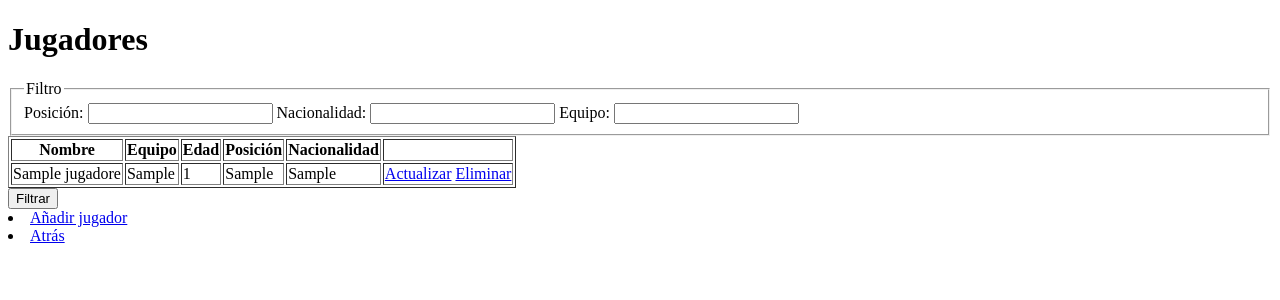
After one commit to kevinp97/Curso-Django, a Django app: page /deportes/futbol/listado-jugadores in a window 1280 px wide. The commit adds this page. Shown: the top 300 px of the page. Run offline with Django 4.2, Linux system fonts and the light colour scheme; tables that the repository leaves empty hold one stand-in row (values such as "Sample post").

Commit message:
Ejercicio con añadir, actualizar y borrar, falta filtrar

```diff
--- a/primerProyectoDjango/clientes/templates/clientes.html
+++ b/primerProyectoDjango/clientes/templates/clientes.html
@@ -20,7 +20,7 @@
 
     <!--Para añadir el mensaje de si se ha registrado correctamente-->
     <h2 style="color:green">{{mensaje}}</h2>
-</form>
+  </form>
 
   <a href="{% url 'inicio' %}">Inicio</a>
 </body>
--- a/primerProyectoDjango/deportes/admin.py
+++ b/primerProyectoDjango/deportes/admin.py
@@ -1,3 +1,6 @@
 from django.contrib import admin
 
+from deportes.models import Jugadores
+
 # Register your models here.
+admin.site.register(Jugadores)
--- a/primerProyectoDjango/deportes/models.py
+++ b/primerProyectoDjango/deportes/models.py
@@ -1,3 +1,12 @@
 from django.db import models
 
 # Create your models here.
+class Jugadores(models.Model):
+    nombre = models.CharField(max_length=40)
+    equipo = models.CharField(max_length=40)
+    edad = models.IntegerField()
+    posicion = models.CharField(max_length=40)
+    nacionalidad = models.CharField(max_length=40)
+
+    def __str__(self):
+        return f'{self.id} {self.nombre} {self.equipo} {self.edad} {self.posicion} {self.nacionalidad}'
--- a/primerProyectoDjango/deportes/templates/deportes.html
+++ b/primerProyectoDjango/deportes/templates/deportes.html
@@ -9,6 +9,8 @@
     <h3>{{descripcion}}</h3>
 
     <!--<a href="{% url 'listado_selecciones' %}">Listado Selecciones Mundial</a>-->
-    <a href="futbol/listado-selecciones?titulo=TablaSelecciones">Listado Selecciones Mundial</a>
+    <li><a href="futbol/listado-selecciones?titulo=TablaSelecciones">Listado Selecciones Mundial</a></li>
+    <li><a href="futbol/listado-jugadores?titulo=TablaSelecciones">Listado jugadores</a></li>
+    <li><a href="{% url 'inicio' %}">Inicio</a></li>
 </body>
 </html>
--- /dev/null
+++ b/primerProyectoDjango/deportes/templates/jugadores.html
@@ -0,0 +1,78 @@
+<!DOCTYPE html>
+<html lang="en">
+<head>
+    <meta charset="UTF-8">
+    <title>Title</title>
+</head>
+<body>
+<H1>Jugadores</H1>
+
+<form action="listado-selecciones" method="POST">
+    {%csrf_token%}
+    <fieldset>
+        <legend>Filtro</legend>
+        <label>Posición: <input type="text" name="Posicion" list="posicion"/>
+            <datalist id="posicion">
+                {% for posicion in listado_posicion %}
+                <option value="{{posicion}}"></option>
+                {% endfor %}
+            </datalist>
+        </label>
+
+        <label>Nacionalidad: <input type="text" name="Nacionalidad" list="nacionalidad"/>
+            <datalist id="nacionalidad">
+                {% for nacionalidad in listado_nacionalidad %}
+                <option value="{{nacionalidad}}"></option>
+                {% endfor %}
+            </datalist>
+        </label>
+
+        <label>Equipo: <input type="text" name="Equipo" list="equipo"/>
+            <datalist id="equipo">
+                {% for equipo in listado_equipos %}
+                <option value="{{equipo}}"></option>
+                {% endfor %}
+            </datalist>
+        </label>
+
+    </fieldset>
+
+    <table border="1" title="{{titulo_tabla}}">
+    <thead>
+    <tr>
+        <th>Nombre</th>
+        <th>Equipo</th>
+        <th>Edad</th>
+        <th>Posición</th>
+        <th>Nacionalidad</th>
+        <th></th>
+    </tr>
+    </thead>
+    <tbody>
+    {% for jugador in jugadores %}
+        <tr>
+            <td>{{jugador.nombre}}</td>
+            <td>{{jugador.equipo}}</td>
+            <td>{{jugador.edad}}</td>
+            <td>{{jugador.posicion}}</td>
+            <td>{{jugador.nacionalidad}}</td>
+            <td>
+                <a href="{% url 'editar_jugador' jugador.id %}">Actualizar</a>
+                <a href="{% url 'eliminar_jugador' jugador.id %}">Eliminar</a>
+            </td>
+        </tr>
+    {% endfor %}
+
+    </tbody>
+
+    </table>
+    <input type="hidden" name="titulo" value="{{titulo_tabla}}">
+    <input type="hidden" name="action" value="filtrar">
+    <input type="submit" value="Filtrar"/>
+
+</form>
+    <li><a href="{% url 'aniadir_jugador' %}">Añadir jugador</a></li>
+    <li><a href="{% url 'deportes' %}">Atrás</a></li>
+
+</body>
+</html>
--- a/primerProyectoDjango/deportes/views.py
+++ b/primerProyectoDjango/deportes/views.py
@@ -1,4 +1,7 @@
+from django.forms import modelform_factory
 from django.shortcuts import render, get_object_or_404
+
+from deportes.models import Jugadores
 
 
 # Create your views here.
@@ -66,3 +69,56 @@ def listar_selecciones(request):
 
 def aniadir_seleccion(request):
     return render(request, "nueva_seleccion.html")
+
+def listar_jugadores(request):
+    posiciones = ['Portero', 'Defensa centra','Lateral izquierdo','Lateral derecho',
+                            'Centrocampista defensivo', 'Medio centro', 'Media punta', 'Extremo izquierdo',
+                            'Extremo derecho', 'Delantero']
+    nacionalidad = ['España', 'Portugal', 'Alemania','Francia','Italia','Inglaterra','Argentina','Brasil','Uruguay']
+    equipos = ['Real Madrid', 'FC Barcelona', 'Atletico de Madrid','Sevilla','Betis', 'Bayern de Munich', 'BVB',
+               'PSG', 'Juventus', 'Milan', 'Inter Milan', 'Roma', 'Napoles', 'Liverpool', 'Manchester United',
+               'Manchester City', 'Arsenal', 'Chelsea']
+
+    jugadores = Jugadores.objects.all()
+    contexto = {"listado_posicion": posiciones, "listado_nacionalidad": nacionalidad,
+                "listado_equipos":equipos, "jugadores":jugadores}
+
+    return render(request, 'jugadores.html', contexto)
+
+JugadorForm = modelform_factory(Jugadores, exclude=[])
+def aniadir_jugadores(request):
+    mensaje = ''
+    if request.method == 'POST':
+        jugador_form = JugadorForm(request.POST)
+        jugador_form.save()
+        mensaje = 'Jugador registrado en la base de datos'
+    jugador_form = JugadorForm()
+    contexto = {"mensaje":mensaje, "jugador_form":jugador_form}
+    return render(request, 'add_jugador.html', contexto)
+
+def eliminar_jugador(request, id):
+    jugador = Jugadores.objects.get(pk=id)
+    jugador.delete()
+    jugadores = Jugadores.objects.all()
+    contexto = {"jugadores":jugadores}
+    return render(request, 'jugadores.html', contexto)
+
+def editar_jugador(request, id):
+    mensaje = ''
+    if request.method == 'POST':
+        mensaje = 'Jugador actualizado en la base de datos'
+
+    jugador = Jugadores.objects.filter(id=id).first()
+    jugador_form = JugadorForm(instance=jugador)
+    contexto = {"jugador_form": jugador_form, "jugador":jugador, "mensaje":mensaje}
+    return render(request, "edit_jugador.html", contexto)
+
+def actualizar_jugador(request, id):
+    jugador = Jugadores.objects.get(pk=id)
+    #obtener los datos de la edicion del jugador y hacer match con el jugador de la base de datos
+    jugador_form = JugadorForm(request.POST, instance=jugador)
+    if jugador_form.is_valid():
+        jugador_form.save()
+    jugadores = Jugadores.objects.all()
+    contexto = {"jugadores":jugadores}
+    return render(request,"jugadores.html",contexto)
--- a/primerProyectoDjango/primerProyectoDjango/urls.py
+++ b/primerProyectoDjango/primerProyectoDjango/urls.py
@@ -16,8 +16,9 @@ Including another URLconf
 from django.contrib import admin
 from django.urls import path
 
-from clientes.views import aniadir_clientes
-from deportes.views import deportes, listar_selecciones, aniadir_seleccion
+from clientes.views import aniadir_clientes, delete_client_template, delete_client
+from deportes.views import deportes, listar_selecciones, aniadir_seleccion, listar_jugadores, aniadir_jugadores, \
+    eliminar_jugador, editar_jugador, actualizar_jugador
 from webapp.views import bienvenido, despedida, listar_alumnos
 
 urlpatterns = [
@@ -28,6 +29,12 @@ urlpatterns = [
     path('alumnos/listado_alumnos/', listar_alumnos, name="listado_alumnos"),
     path('deportes/futbol/listado-selecciones', listar_selecciones, name="listado_selecciones"),
     path('deportes/futbol/aniadir-seleccion', aniadir_seleccion, name="aniadir_seleccion"),
-    path('clientes/nuevo_cliente', aniadir_clientes, name="aniadir_cliente")
-
+    path('clientes/nuevo_cliente', aniadir_clientes, name="aniadir_cliente"),
+    path('clientes/delete_template', delete_client_template, name="clientes_del_template"),
+    path('clientes/delete/<int:id>', delete_client, name="client_del"),
+    path('deportes/futbol/listado-jugadores', listar_jugadores, name="listado_jugadores"),
+    path('deportes/futbol/listado-jugadores/add-player', aniadir_jugadores, name="aniadir_jugador"),
+    path('deportes/futbol/eliminar-jugador/<int:id>', eliminar_jugador, name="eliminar_jugador"),
+    path('deportes/futbol/listado-jugadores/edit-player/<int:id>', editar_jugador, name="editar_jugador"),
+    path('deportes/futbol/listado-jugadores/update-player/<int:id>', actualizar_jugador, name="actualizar_jugador"),
 ]
```
Also changed, not shown: primerProyectoDjango/clientes/templates/delete_client.html (added, +18 -0 lines), primerProyectoDjango/clientes/views.py (+18 -1 lines), primerProyectoDjango/deportes/templates/add_jugador.html (added, +25 -0 lines), primerProyectoDjango/deportes/templates/edit_jugador.html (added, +20 -0 lines), primerProyectoDjango/webapp/templates/bienvenido.html (+4 -3 lines), primerProyectoDjango/deportes/migrations/0001_initial.py (added), 1 other file.
